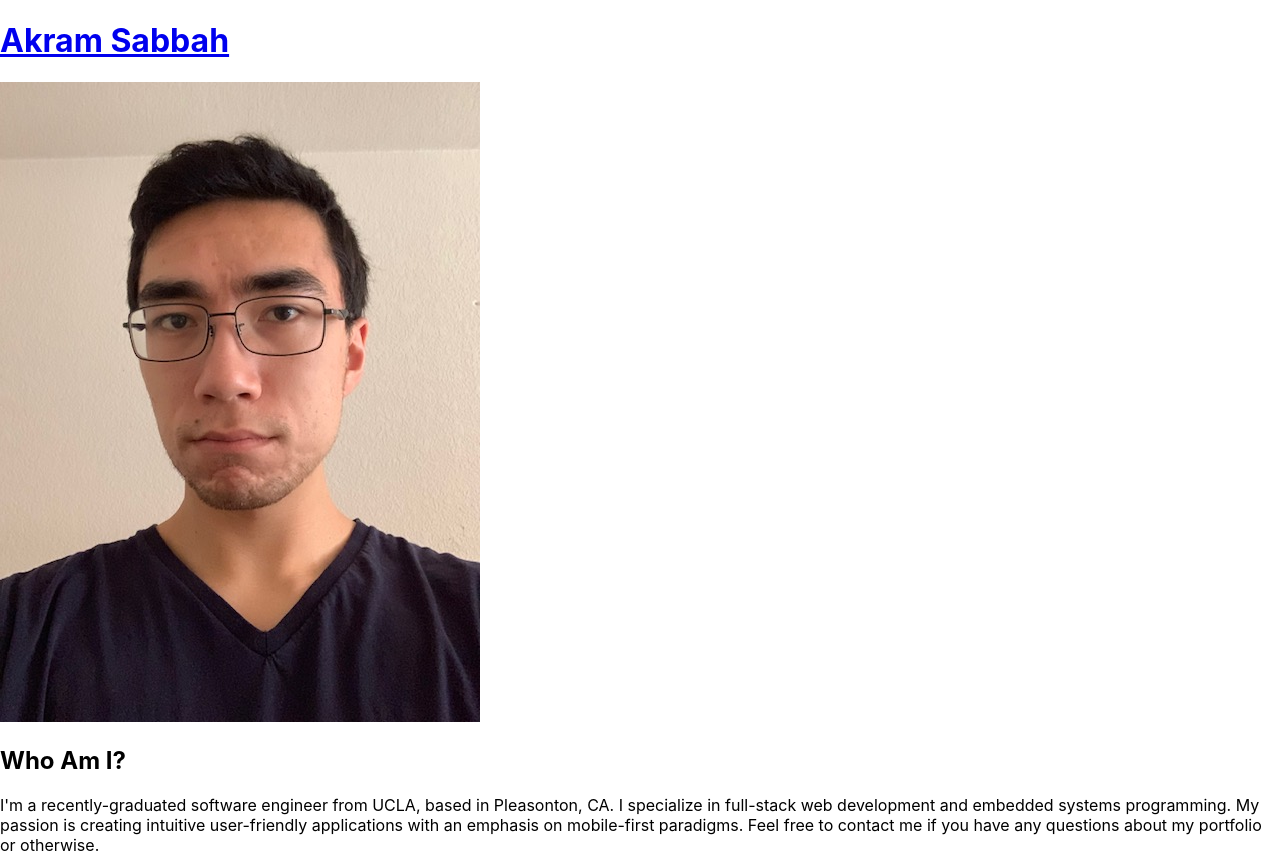
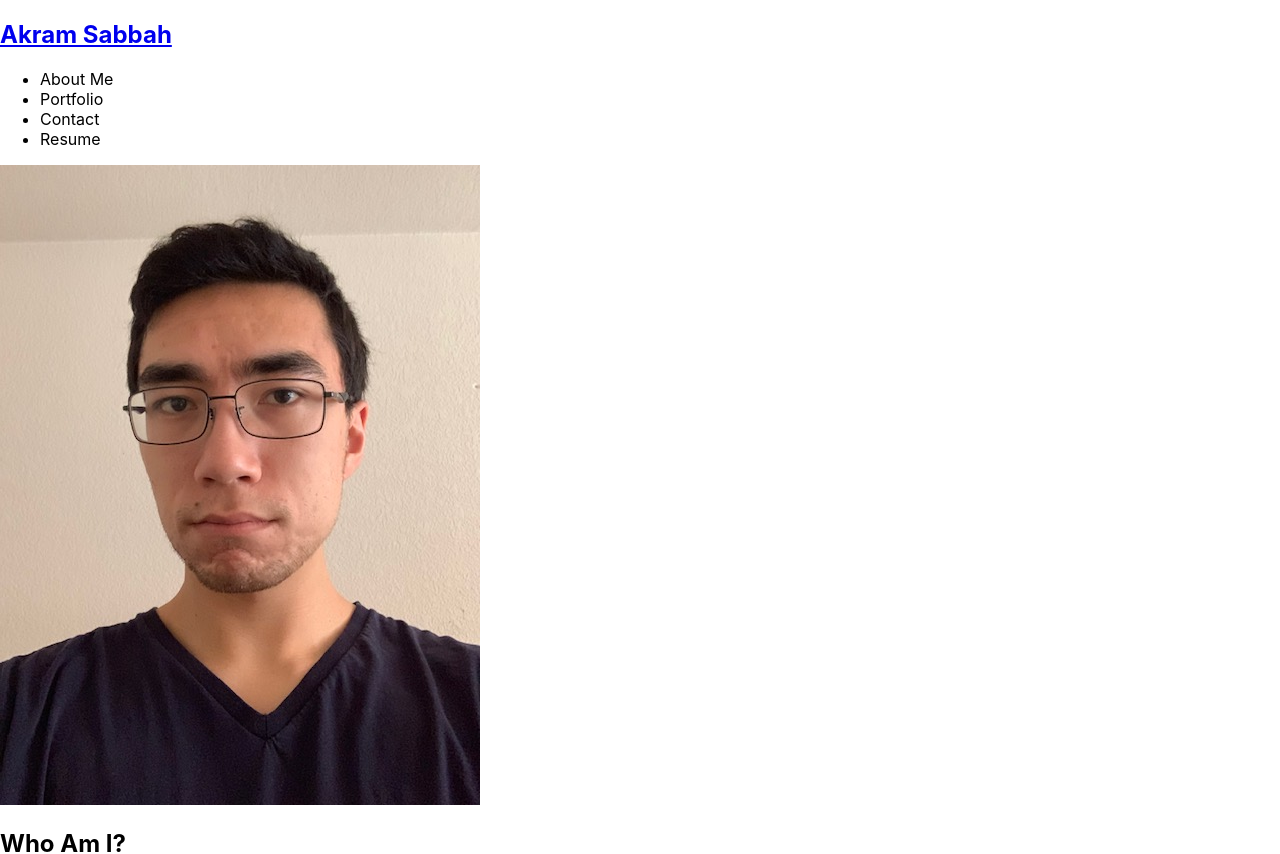
Before and after one commit to akramsabbah9/react-portfolio, a React (Create React App) app: page / in a window 1280 px wide. Shown: the top 854 px of the page. Built offline with nearby package versions, Linux system fonts and the light colour scheme.

Commit message:
filled nav and added placeholder components

```diff
--- a/src/App.js
+++ b/src/App.js
@@ -2,6 +2,9 @@ import React from "react";
 import Header from "./components/Header";
 import Footer from "./components/Footer";
 import About from "./components/About";
+import Portfolio from "./components/Portfolio";
+import Contact from "./components/Contact";
+import Resume from "./components/Resume";
 import "./App.css";
 
 function App() {
--- /dev/null
+++ b/src/components/Contact/index.js
@@ -0,0 +1,8 @@
+/* Contact: contact form for users to leave me messages. */
+import React from "react";
+
+function Contact() {
+    return <></>;
+}
+
+export default Contact;
--- a/src/components/Header/index.js
+++ b/src/components/Header/index.js
@@ -5,7 +5,7 @@ import Nav from "../Nav";
 function Header() {
     return (
         <header>
-            <h1><a href="/">Akram Sabbah</a></h1>
+            <h2><a href="/">Akram Sabbah</a></h2>
             <Nav />
         </header>
     );
--- a/src/components/Nav/index.js
+++ b/src/components/Nav/index.js
@@ -4,6 +4,12 @@ import React from "react";
 function Nav() {
     return (
         <nav>
+            <ul>
+                <li>About Me</li>
+                <li>Portfolio</li>
+                <li>Contact</li>
+                <li>Resume</li>
+            </ul>
         </nav>
     );
 }
--- /dev/null
+++ b/src/components/Portfolio/index.js
@@ -0,0 +1,8 @@
+/* Portfolio: display project deployment and github links. */
+import React from "react";
+
+function Portfolio() {
+    return <></>;
+}
+
+export default Portfolio;
--- /dev/null
+++ b/src/components/Resume/index.js
@@ -0,0 +1,8 @@
+/* Resume: link to resume and list coding proficiencies. */
+import React from "react";
+
+function Resume() {
+    return <></>;
+}
+
+export default Resume;
```
